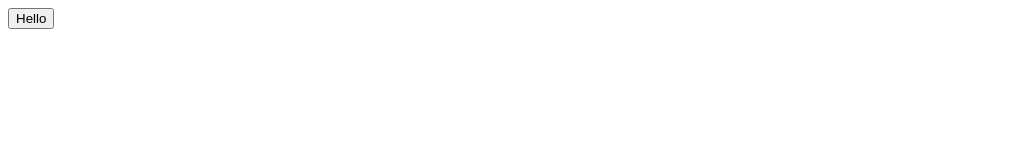
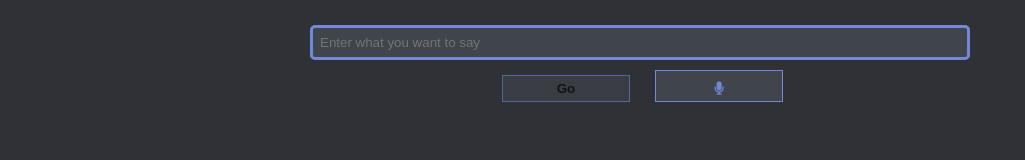
Before and after one commit to pranavbaburaj/simple-chat-bot, a plain HTML site: page index.html in a window 1280 px wide. Shown: the whole page, without its empty margins (0-1025 px from the left). Drawn offline with Linux system fonts and the light colour scheme.

Commit message:
Input boxes

```diff
--- a/index.html
+++ b/index.html
@@ -4,9 +4,26 @@
     <meta charset="UTF-8">
     <meta name="viewport" content="width=device-width, initial-scale=1.0">
     <title>Document</title>
+    <link rel="stylesheet" href="./style/main.css">
+    <link rel="stylesheet" href="https://cdnjs.cloudflare.com/ajax/libs/font-awesome/5.15.2/css/all.min.css" integrity="sha512-HK5fgLBL+xu6dm/Ii3z4xhlSUyZgTT9tuc/hSrtw6uzJOvgRr2a9jyxxT1ely+B+xFAmJKVSTbpM/CuL7qxO8w==" crossorigin="anonymous" />
 </head>
 <body>
-    <button class="s">Hello</button>
+    <div class="container">
+        <div class="chat">
+            <div class="user"></div>
+            <div class="bot"></div>
+        </div>
+        <form action="" class="form">
+            <input type="text" class="user-input" placeholder="Enter what you want to say">
+            <div class="btns">
+                <button class="go">Go</button>
+                <button class="s">
+                    <i class="fa fa-microphone" aria-hidden="true"></i>
+                </button>
+            </div>
+        </form>
+
+    </div>
     <script type="module" src="./scripts/index.js"></script>
 </body>
 </html>
--- a/scripts/index.js
+++ b/scripts/index.js
@@ -1,7 +1,18 @@
 import {recognition} from "./speech.js"
+import {getCurrentTheme, storeTheme} from "./theme.js"
 
 const startSpeaking = document.querySelector(".s")
 
 startSpeaking.addEventListener('click', function(event) {
     recognition.start()
 })
+
+// set the styles
+const setAllStyles = (themeData) => {
+    // change the background color
+    document.body.style.backgroundColor = themeData[0]
+}
+
+var currentTheme = getCurrentTheme()
+
+setAllStyles(currentTheme)
--- a/scripts/speech.js
+++ b/scripts/speech.js
@@ -1,5 +1,6 @@
 const SpeechRecognition = window.SpeechRecognition || window.webkitSpeechRecognition;
 
+// the speech recognizer
 export const recognition = new SpeechRecognition();
 recognition.lang = 'en-US';
 recognition.interimResults = false;
@@ -7,10 +8,7 @@ recognition.interimResults = false;
 recognition.addEventListener('result', (e) => {
     // let last = e.results.length - 1;
     let text = e.results[0][0].transcript;
-
-    console.log('Confidence: ' + text);
-
-    // We will use the Socket.IO here later…
+    // text is the speech
   });
 
 // speaking
--- /dev/null
+++ b/scripts/theme.js
@@ -0,0 +1,28 @@
+
+export const themes = {
+    dark : {
+        b : "#2F3136",
+        c : "#FFFFFF"
+    },
+    light : {
+        b : "#FFFFFF",
+        c : "#000000"
+    }
+}
+
+const keys = "site-theme-data"
+
+export function getCurrentTheme() {
+    const background = localStorage.getItem('back')
+    const color = localStorage.getItem('color')
+    if(background == null){
+        return [themes.dark.b, themes.dark.c]
+    } else {
+        return [background, color]
+    }
+}
+
+export function storeTheme(themeData) {
+    localStorage.setItem(keys, themeData)
+    return getCurrentTheme()
+}
--- /dev/null
+++ b/style/main.css
@@ -0,0 +1,65 @@
+* {
+    margin : 0;
+    padding : 0;
+    font-family: sans-serif;
+}
+
+:root {
+    --text : #7289DA;
+    --dark : #2F3136;
+    --hard :#40444B;
+}
+
+.container {
+    display : grid;
+    place-items: center;
+    margin-top : 25px;
+}
+
+.form {
+    width : 100%;
+    display: grid;
+    place-items: center;
+}
+
+.user-input{
+    padding : 7px;
+    width : 50%;
+    border-radius: 5px;
+    outline: 0;
+    border : 3px solid var(--text);
+    background-color: var(--hard);
+}
+
+.go {
+    padding : 5px;
+    width : 10%;
+    margin : 15px 15px 15px 15px;
+    background-color : var(--hard);
+    border : 1px solid var(--text);
+    /* border : none; */
+    outline: 0;
+    font-weight: 700;
+    color : none;
+    opacity: 0.6;
+}
+
+.btns {
+    width : 100%;
+    display: flex;
+    justify-content: center;
+}
+
+.s {
+    padding : 0px;
+    height: 30px;
+    /* paddin; */
+    padding: 10px 10px 20px 10px;
+    margin : 10px 10px 10px 10px;
+    background-color: var(--hard);
+    color : var(--text);
+    border : none;
+    outline:  0;
+    width : 10%;
+    border : 1px solid var(--text);
+}
```
